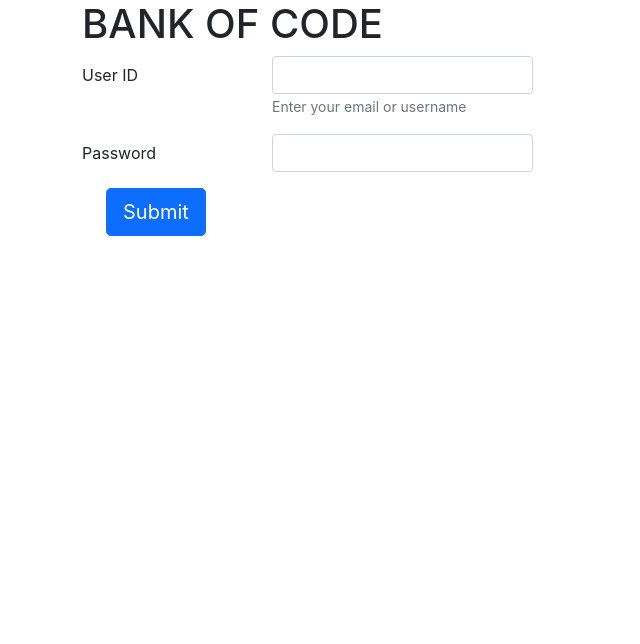
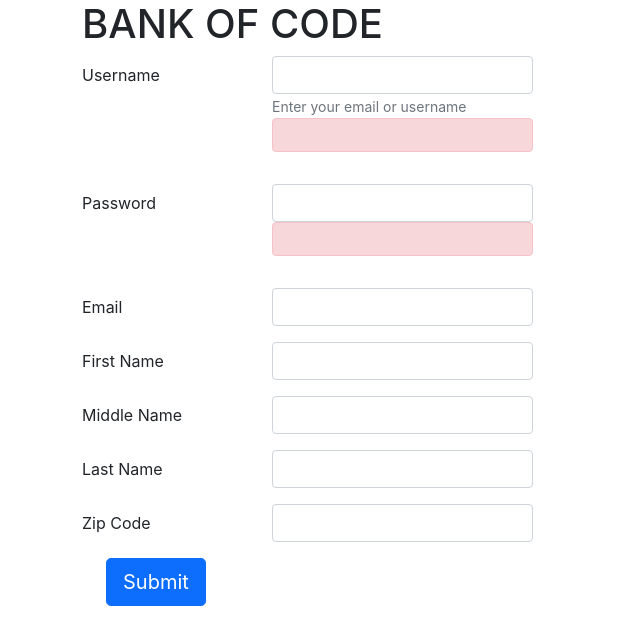
Before and after one commit to submergednabin/SpringReactPOCs, a React (Create React App) app: page /signup in a window 1280 px wide. Shown: the top 644 px of the page, without its empty margins (0-640 px from the left). Built offline with nearby package versions, Linux system fonts and the light colour scheme.

Commit message:
add signup page

```diff
--- a/src/App.js
+++ b/src/App.js
@@ -1,19 +1,21 @@
 import { Fragment } from "react";
-import { Container, Row, Col } from "react-bootstrap";
+import { Routes, Route } from "react-router-dom";
+import Dashboard from "./components/Dashboard";
+
+import Login from "./components/FormLayout";
 import Forms from "./components/Forms";
+import Register from "./components/Register";
 
 function App() {
-
   return (
     <Fragment>
-      <Container>
-        <Row className="justify-content-md-center">
-          <Col>
-            <h1>BANK OF CODE</h1>
-            <Forms />
-          </Col>
-        </Row>
-      </Container>
+      <Routes>
+        <Route path="/" element={<Forms />}>
+          <Route path="login" element={<Login />} />
+        </Route>
+        <Route path="/signup" element={<Register />} />
+        <Route path="dashboard" element={<Dashboard />} />
+      </Routes>
     </Fragment>
   );
 }
--- /dev/null
+++ b/src/components/Dashboard.js
@@ -0,0 +1,16 @@
+import Cards from "../layout/Card";
+import { Container, Row } from "react-bootstrap";
+const Dashboard = () => {
+  return (
+    <>
+      <Container>
+        <Row>
+          <h1>Dashboard</h1>
+          <Cards title="Balance Transfer" text="The description of account" />
+        </Row>
+      </Container>
+    </>
+  );
+};
+
+export default Dashboard;
--- /dev/null
+++ b/src/components/FormLayout.js
@@ -0,0 +1,18 @@
+import React from "react";
+import { Container, Row, Col } from "react-bootstrap";
+
+const FormLayout = (props) => {
+ return(
+    <>
+    <Container>
+      <Row className="justify-content-md-center">
+        <Col>
+          <h1>BANK OF CODE</h1>
+          {props.children}
+        </Col>
+      </Row>
+    </Container>
+  </>
+ );
+};
+export default FormLayout;
--- a/src/components/Forms.js
+++ b/src/components/Forms.js
@@ -1,24 +1,24 @@
 import React, { useState, useEffect } from "react";
 import { useDispatch, useSelector } from "react-redux";
-import { Button, Form, Row, Col, Alert } from "react-bootstrap";
+import { useNavigate } from "react-router-dom";
+import { Form, Row,  Alert } from "react-bootstrap";
 import axios from "axios";
 import { loginActions } from "../store/login-slice";
 import { authActions } from "../store/authentication";
 import InputForm from "../layout/InputForm";
 import Buttons from "../layout/Buttons";
+import FormLayout from "./FormLayout";
 
 const url = "http://localhost:8080/boc";
 const Forms = () => {
   const dispatch = useDispatch();
 
-  // const [login, setLogin] = useState({
-  //   username: "",
-  //   password: "",
-  // });
+// React router redirect hooks
+  const navigate = useNavigate();
 
   const checkLogin = useSelector((state) => state.login);
-  const checkValidation = useSelector((state) => state.auth );
-console.log(checkValidation)
+  const checkValidation = useSelector((state) => state.auth);
+  console.log(checkValidation);
 
   const [submit, setSubmit] = useState(false);
   const [errorMessage, setErrorMessage] = useState("");
@@ -33,27 +33,30 @@ console.log(checkValidation)
     MANDATORY: "All fields are required",
     SUCCESS: "Successfully Login",
     ERROR: "Username or password incorrect",
+    SERVER_ERR: "Something is wrong with server",
   });
 
   const handleLogins = (event) => {
     event.preventDefault();
     // const { name, value } = event.target;
     // if(login.username.trim()!=="" && login.password.trim()!== ""){
-    if(checkValidation.username.trim()!=="" && checkValidation.password.trim()!== ""){
-      console.log("hey")
+    if (
+      checkValidation.username.trim() !== "" &&
+      checkValidation.password.trim() !== ""
+    ) {
+      console.log("hey");
       setSubmit(true);
       dispatch(
         loginActions.login({
           username: checkValidation.username,
           password: checkValidation.password,
-          isAuthenticated: true
+          isAuthenticated: true,
         })
-        );
-      }else{
-        setErrorMessage(message.MANDATORY);
-        setSubmit(false);
-
-      }
+      );
+    } else {
+      setErrorMessage(message.MANDATORY);
+      setSubmit(false);
+    }
   };
 
   useEffect(() => {
@@ -63,11 +66,11 @@ console.log(checkValidation)
     // };
     const datas = {
       username: checkValidation.username,
-      password: checkValidation.password
-    }
-    console.log(datas)
-    if (submit===true) {
-      console.log('hello')
+      password: checkValidation.password,
+    };
+    console.log(datas);
+    if (submit === true) {
+      console.log("hello");
       axios
         .post(`${url}/login`, datas)
         .then((res) => {
@@ -75,14 +78,19 @@ console.log(checkValidation)
             setErrorMessage("");
             // setNameErr("");
             // setPasswordErr("");
-
+            navigate("/dashboard", { replace: true });
             setSuccessMessage(message.SUCCESS);
           } else {
             setErrorMessage(message.ERROR);
           }
         })
         .catch((error) => {
-          setErrorMessage(message.ERROR);
+          console.log(error.code === "ERR_NETWORK" ? "network Error" : "");
+          if (error.code === "ERR_NETWORK") {
+            setErrorMessage(message.SERVER_ERR);
+          } else {
+            setErrorMessage(message.ERROR);
+          }
         });
     }
   }, [checkLogin]);
@@ -118,9 +126,12 @@ console.log(checkValidation)
   const validationHandler = (event) => {
     event.preventDefault();
     const { name, value } = event.target;
-    dispatch(authActions.checkField({
-      ...checkValidation, [name]:value
-    }));
+    dispatch(
+      authActions.checkField({
+        ...checkValidation,
+        [name]: value,
+      })
+    );
     // switch (name) {
     //   case "username":
     //     if (value.length <= 2) {
@@ -150,6 +161,7 @@ console.log(checkValidation)
 
   return (
     <>
+      <FormLayout>
       <Form onSubmit={handleLogins}>
         <InputForm
           htmlFor="username"
@@ -166,7 +178,6 @@ console.log(checkValidation)
               {checkValidation.userError}
             </Alert>
           )}
-
         </InputForm>
         <InputForm
           htmlFor="password"
@@ -183,6 +194,7 @@ console.log(checkValidation)
         </InputForm>
         <Buttons action="submit">Submit</Buttons>
       </Form>
+      </FormLayout>
       {errorMessage.length > 0 && (
         <Alert as={Row} variant="danger">
           {errorMessage}
--- /dev/null
+++ b/src/components/Register.js
@@ -0,0 +1,68 @@
+import React, { Fragment } from "react";
+import FormLayout from "./FormLayout";
+import { Form, Row, Alert } from "react-bootstrap";
+import { authActions } from "../store/authentication";
+import { signUpActions } from "../store/sign-up";
+import InputForm from "../layout/InputForm";
+import Buttons from "../layout/Buttons";
+
+const Register = () => {
+  return (
+    <FormLayout>
+      <Form onSubmit="">
+        <InputForm
+          htmlFor="username"
+          label="Username"
+          type="text"
+          name="username"
+          changeHandler=""
+        >
+          <small id="info" className="form-text text-muted">
+            Enter your email or username
+          </small>
+          <Alert as={Row} variant="danger"></Alert>
+        </InputForm>
+        <InputForm
+          htmlFor="password"
+          label="Password"
+          type="password"
+          name="password"
+          changeHandler=""
+        >
+          <Alert as={Row} variant="danger"></Alert>
+        </InputForm>
+        <InputForm
+          htmlFor="email"
+          label="Email"
+          type="email"
+          name="email"
+          changeHandler=""
+        ></InputForm>
+        <InputForm
+          htmlFor="firstName"
+          label="First Name"
+          type="text"
+          name="firstName"
+          changeHandler=""
+        ></InputForm>
+        <InputForm
+          htmlFor="middleName"
+          label="Middle Name"
+          type="text"
+          name="middleName"
+          changeHandler=""
+        ></InputForm>
+        <InputForm
+          htmlFor="lastName"
+          label="Last Name"
+          type="text"
+          name="lastName"
+          changeHandler=""
+        ></InputForm>
+        <InputForm htmlFor="zipCode" label="Zip Code" type="text" name="zipCode"></InputForm>
+        <Buttons action="submit">Submit</Buttons>
+      </Form>
+    </FormLayout>
+  );
+};
+export default Register;
--- a/src/index.js
+++ b/src/index.js
@@ -1,5 +1,6 @@
 import React from "react";
 import ReactDOM from "react-dom";
+import { BrowserRouter } from "react-router-dom";
 import "bootstrap/dist/css/bootstrap.min.css";
 import "./index.css";
 import App from "./App";
@@ -8,7 +9,9 @@ import store from "./store/index";
 
 ReactDOM.render(
   <Provider store={store}>
-    <App />
+    <BrowserRouter>
+      <App />
+    </BrowserRouter>
   </Provider>,
   document.getElementById("root")
 );
--- /dev/null
+++ b/src/layout/Card.js
@@ -0,0 +1,15 @@
+import React from "react";
+import { Card } from "react-bootstrap";
+
+const Cards = (props) => {
+  return (
+      <Card bg="primary">
+        <Card.Body>
+          <Card.Title>{props.title}</Card.Title>
+          <Card.Title variant=''>{props.title}</Card.Title>
+          <Card.Text>{props.text}</Card.Text>
+        </Card.Body>
+      </Card>
+  );
+};
+export default Cards;
--- a/src/store/sign-up.js
+++ b/src/store/sign-up.js
@@ -2,9 +2,25 @@ import { createSlice } from "@reduxjs/toolkit";
 
 const signUpSlice = createSlice({
     name:"signup",
-    initialState:{},
+    initialState:{
+        isAuthentiated: false,
+        email:"",
+        username:"",
+        password:'',
+        city:"",
+        firstName:'',
+        lastName:'',
+        middleName:'',
+        zipCcode:'',
+        state:'',
+        country:''
+
+    },
     reducers:{
-        register(){},
+        register(state, action){
+            const signup = action.payload;
+            console.log(signup);
+        },
     }
 });
 
```
